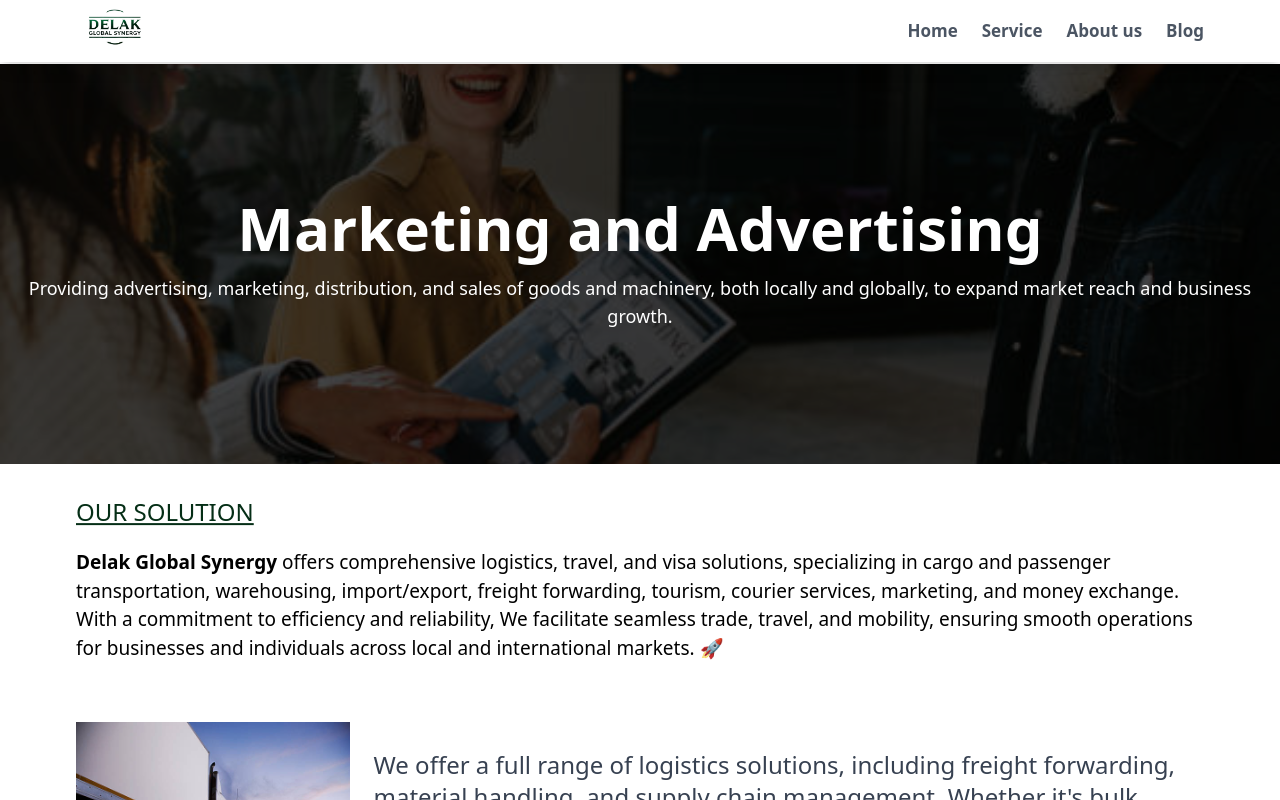
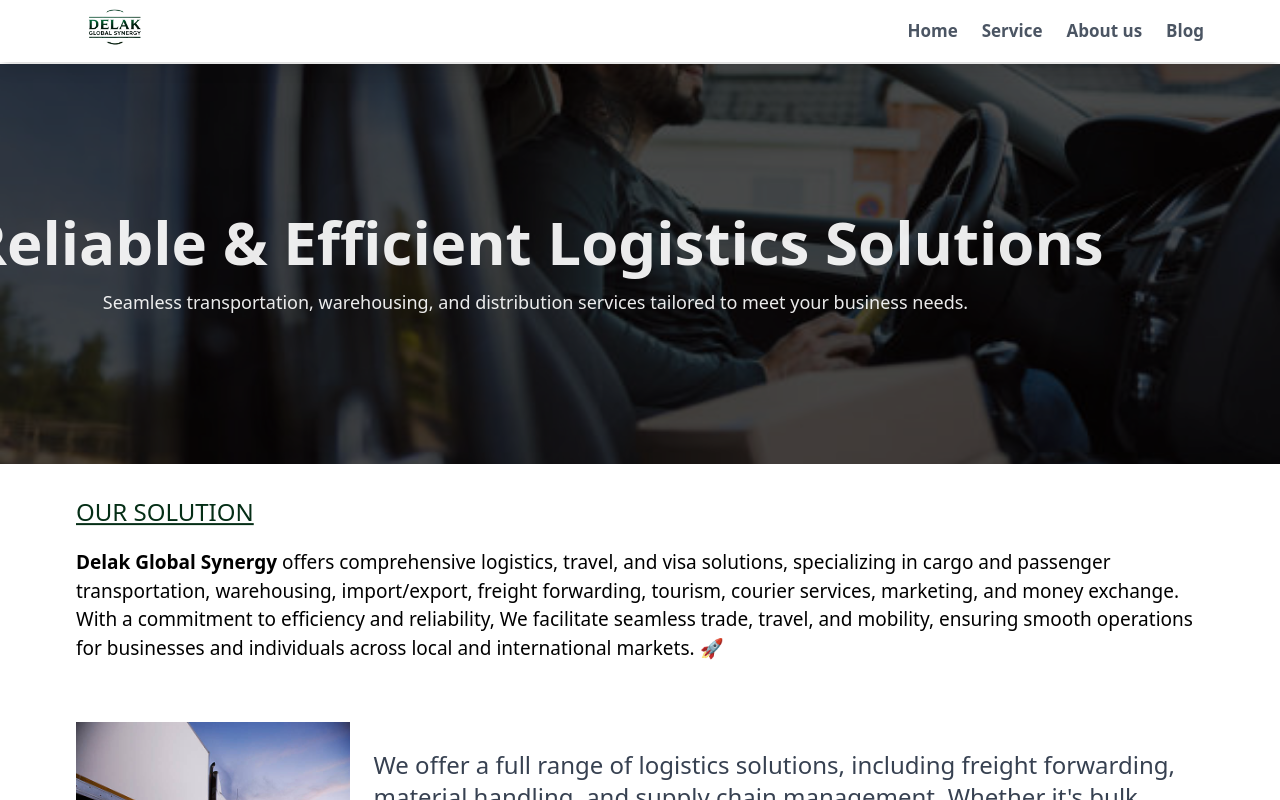
Before and after one commit to Opeyemi-2018/logistic, a Next.js app: page / in a window 1280 px wide. Shown: the top 800 px of the page. Built offline with nearby package versions, Linux system fonts and the light colour scheme.

Commit message:
updated slider

```diff
--- a/app/components/Hero.jsx
+++ b/app/components/Hero.jsx
@@ -47,7 +47,7 @@
   useEffect(() => {
     const interval = setInterval(() => {
       setIndex((prevIndex) => (prevIndex + 1) % heroContent.length);
-    }, 4000);
+    }, 6000);
 
     return () => clearInterval(interval);
   }, []);
```
